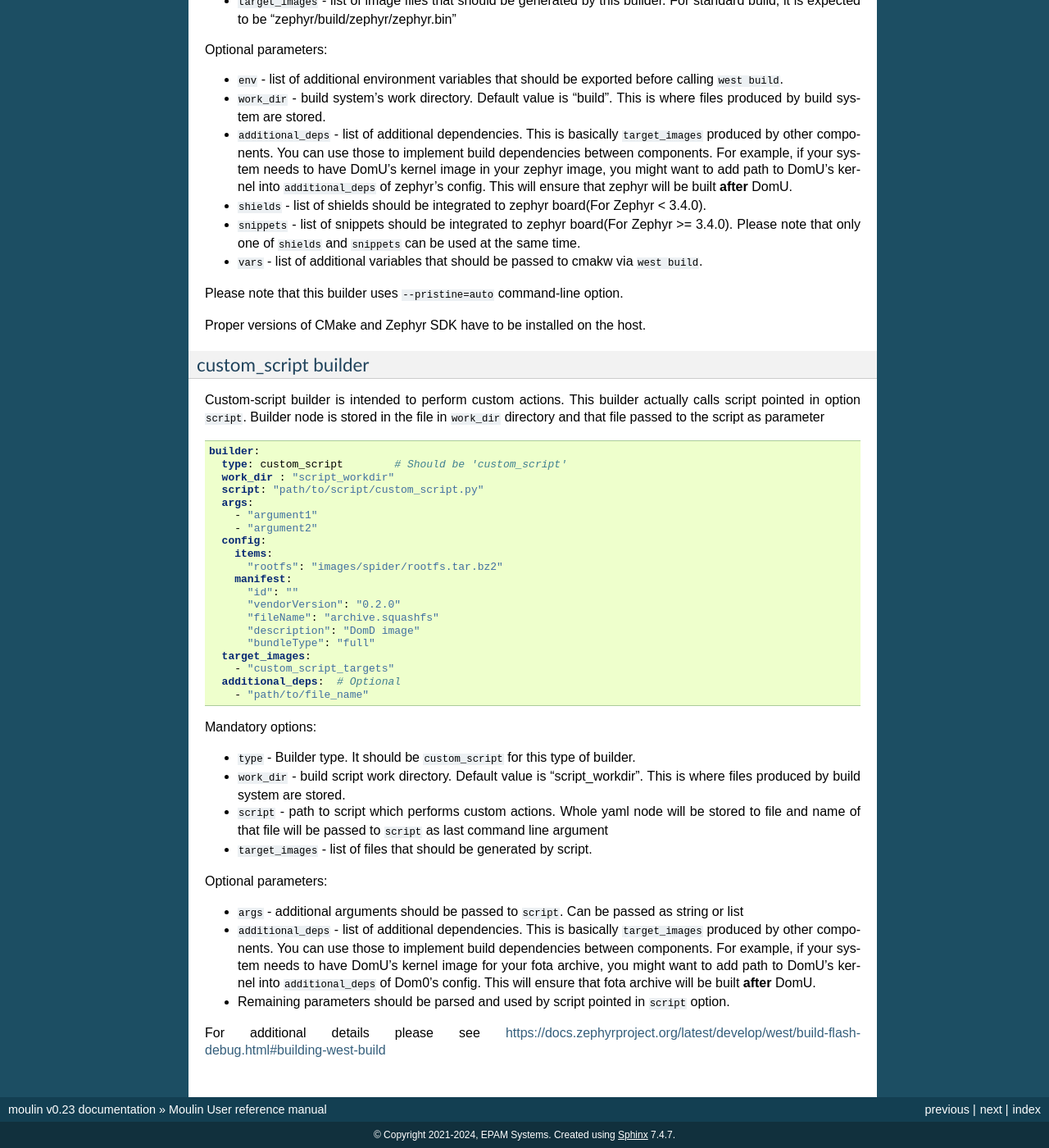
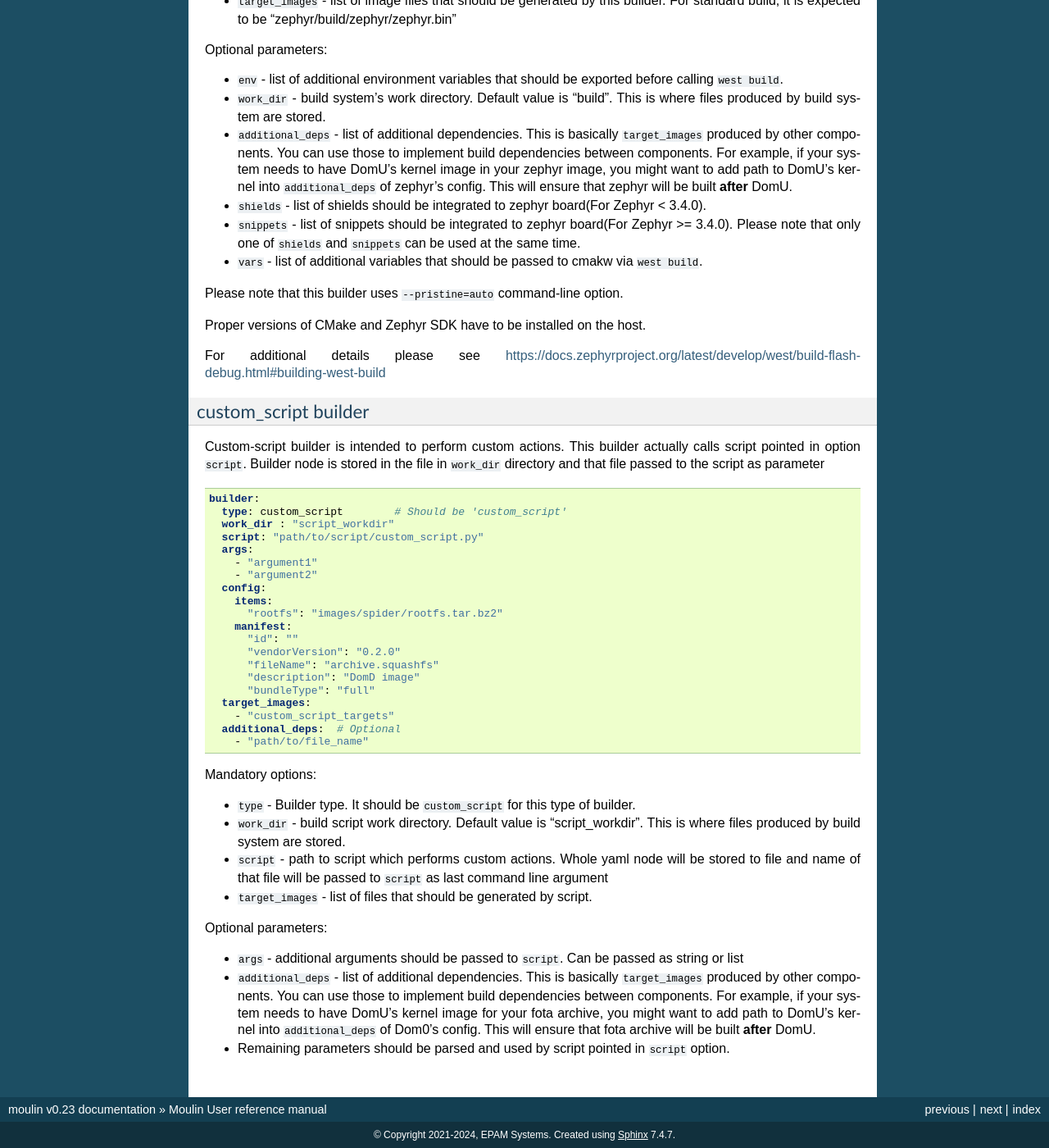
Before and after one commit to xen-troops/moulin, a Sphinx documentation site: the page built from docs/user-reference.rst, in a window 1280 px wide and 1400 px high, scrolled down 9959 px. Shown: the whole window at 82% size. Built offline with Sphinx 7.4.7, drawn with Linux system fonts in a browser that asks for light colours; part of the change alters nothing that is shown.

```diff
--- a/docs/user-reference.rst
+++ b/docs/user-reference.rst
@@ -721,6 +721,8 @@ Please note that this builder uses :code:`--pristine=auto` command-line option.
 
 Proper versions of CMake and Zephyr SDK have to be installed on the host.
 
+For additional details please see
+https://docs.zephyrproject.org/latest/develop/west/build-flash-debug.html#building-west-build
 
 custom_script builder
 ^^^^^^^^^^^^^^^^^^^^^
@@ -782,6 +784,3 @@ Optional parameters:
 
 * Remaining parameters should be parsed and used by script pointed in
   :code:`script` option.
-
-For additional details please see
-https://docs.zephyrproject.org/latest/develop/west/build-flash-debug.html#building-west-build
```
